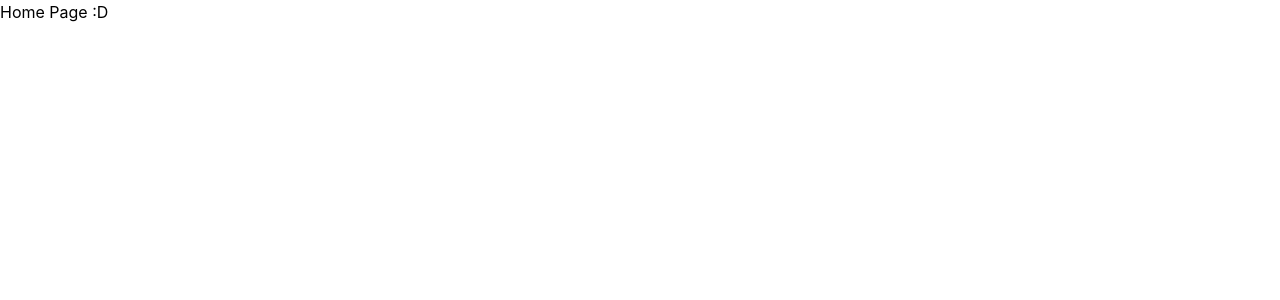
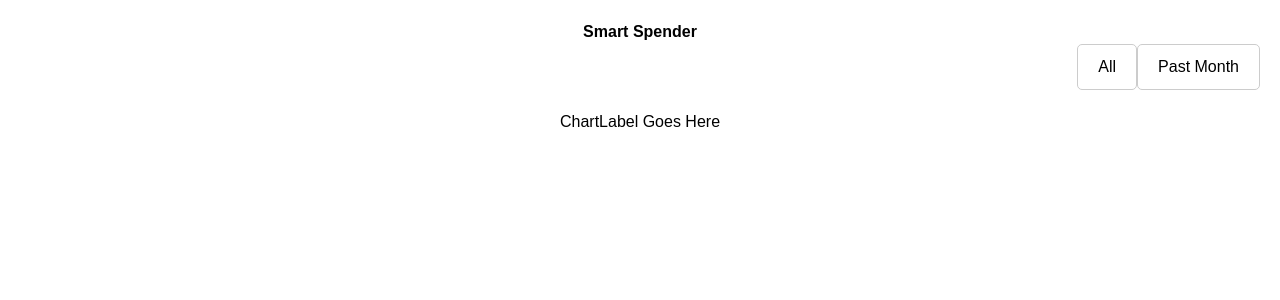
Before and after one commit to cs411-alawini/sp25-cs411-team057-wynaut, a React (Create React App) app in the folder client/: page / in a window 1280 px wide. Shown: the top 300 px of the page. Built offline with nearby package versions, Linux system fonts and the light colour scheme.

Commit message:
super simple home page

```diff
--- a/client/src/pages/homePage.tsx
+++ b/client/src/pages/homePage.tsx
@@ -2,11 +2,23 @@ import React from 'react';
 
 const HomePage: React.FC = () => {
     return (
-        <div>
-            <h1> Home Page :D</h1>
+        <div style={{ fontFamily: 'Arial, sans-serif', padding: '20px' }}>
+            <h1 style={{ fontWeight: 'bold', textAlign: 'center' }}>Smart Spender</h1>
+
+            <div style={{ display: 'flex', justifyContent: 'space-between', marginBottom: '20px' }}>
+                <div></div>
+                <div>
+                    <button style={{ padding: '10px 20px', borderRadius: '5px', border: '1px solid #ccc' }}>All</button>
+                    <button style={{ padding: '10px 20px', borderRadius: '5px', border: '1px solid #ccc' }}>Past Month</button>
+                </div>
+            </div>
+
+            <div style={{ display: 'flex', justifyContent: 'center', marginBottom: '20px' }}>
+                <h1>Chart</h1>
+                <h2>Label Goes Here</h2>
+            </div>
         </div>
     );
 };
 
-
 export default HomePage;
```
